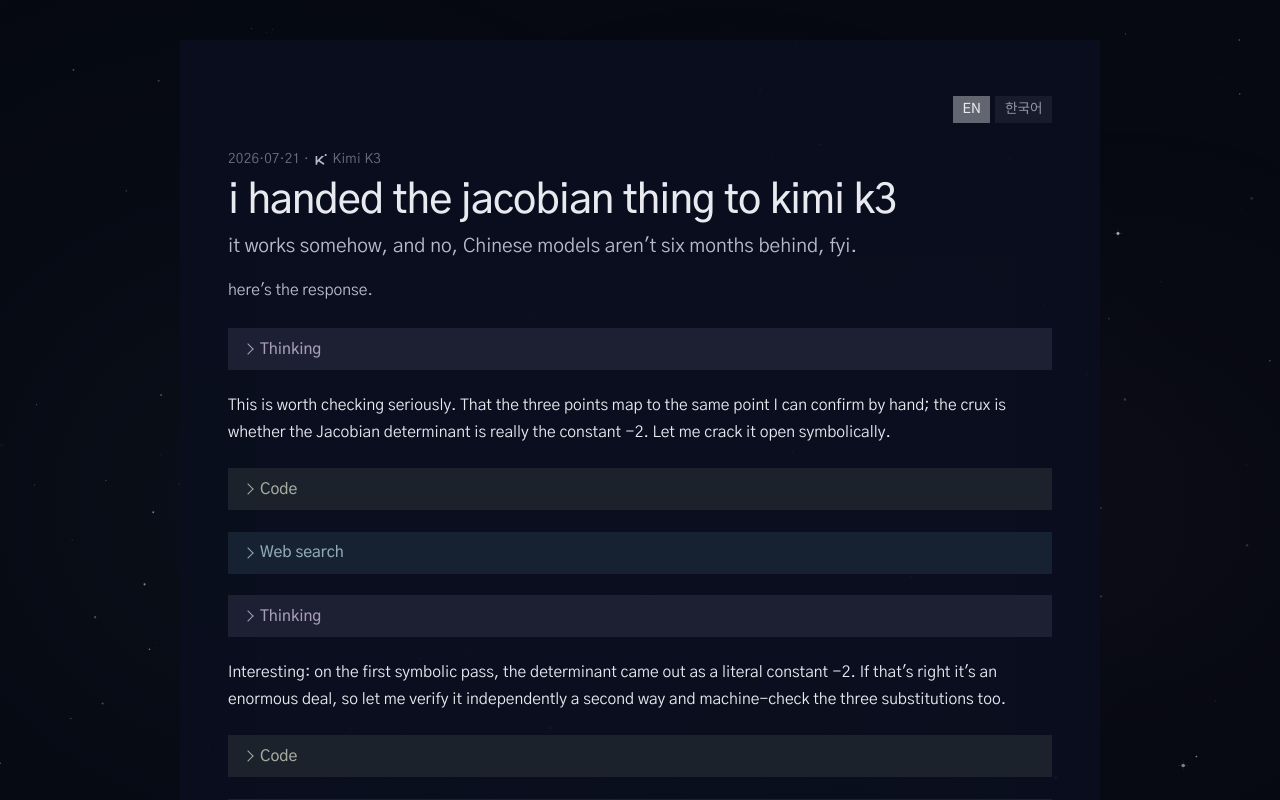
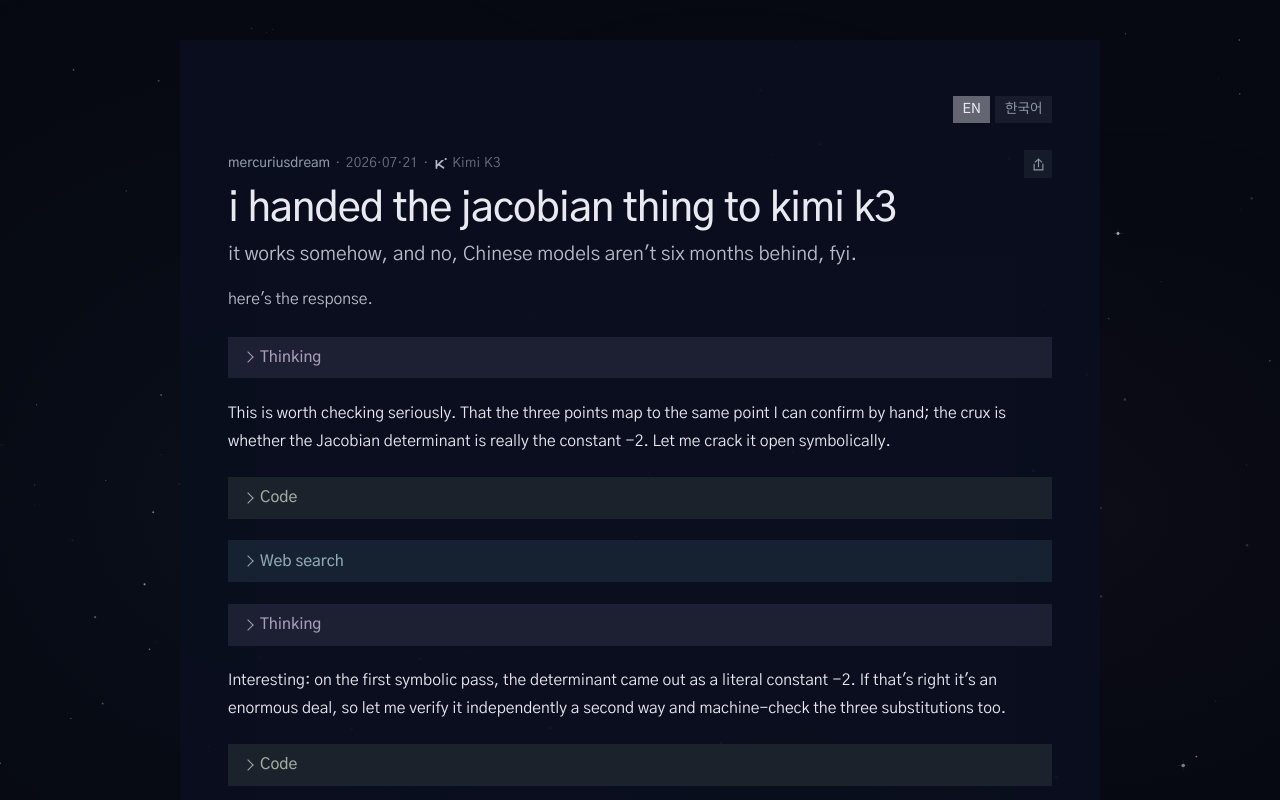
Before and after one commit to MercuriusDream/mercuriusdream.github.io, a React (Vite) app: page /writings in a window 1280 px wide. Both pictures are taken after a click on the button 640 px from the left and 361 px from the top of the page. Built offline with nearby package versions, Linux system fonts and the light colour scheme; a web font is replaced by a local one.

Commit message:
Share button: SVG icon on the kicker row; kicker gains mercuriusdream home link

```diff
--- a/src/components/Icons.jsx
+++ b/src/components/Icons.jsx
@@ -50,6 +50,22 @@ export const IconBlog = (p) => (
       clipRule="evenodd"
       d="M3.25 17.1a3.25 3.25 0 1 1 0 6.5 3.25 3.25 0 0 1 0-6.5ZM0 8.05c8.8 0 15.95 7.15 15.95 15.95h-4.8C11.15 17.85 6.15 12.85 0 12.85v-4.8ZM0 0c13.25 0 24 10.75 24 24h-4.8C19.2 13.4 10.6 4.8 0 4.8V0Z"
     />
+  </svg>
+);
+
+// Share: export arrow, stroke-style, square caps (matches the flat UI)
+export const IconShare = (p) => (
+  <svg viewBox="0 0 24 24" fill="none" stroke="currentColor" strokeWidth="1.8" strokeLinecap="square" aria-hidden={true} focusable={false} {...p}>
+    <path d="M12 3.5v12" />
+    <path d="M7 8l5-4.5L17 8" />
+    <path d="M5 11.5v9h14v-9" />
+  </svg>
+);
+
+// Check: copied confirmation
+export const IconCheck = (p) => (
+  <svg viewBox="0 0 24 24" fill="none" stroke="currentColor" strokeWidth="2" strokeLinecap="square" aria-hidden={true} focusable={false} {...p}>
+    <path d="M4.5 12.5l5 5L19.5 6.5" />
   </svg>
 );
 
--- a/src/pages/Document.css
+++ b/src/pages/Document.css
@@ -50,9 +50,16 @@
 /* ── Header ── */
 .doc-head { display: flex; flex-direction: column; gap: 0.5rem; }
 .doc-kicker {
-  display: inline-flex; align-items: center; gap: 0.4em;
+  display: flex; align-items: center; justify-content: space-between; gap: 0.75rem;
+  width: 100%;
   font-size: var(--fs-sm); letter-spacing: 0.02em; color: var(--grey-1);
 }
+.doc-kicker-meta { display: inline-flex; align-items: center; gap: 0.4em; min-width: 0; }
+.doc-kicker-home {
+  color: var(--ink-3); font-weight: 500;
+  transition: color 0.3s var(--ease-out-expo);
+}
+.doc-kicker-home:hover { color: var(--ink); text-decoration: underline; text-underline-offset: 3px; }
 .doc-mark { display: inline-flex; color: var(--doc-accent); }
 .doc-mark svg { width: 0.95em; height: 0.95em; display: block; }
 .doc-title {
@@ -236,7 +243,7 @@ a.tx-res-title:hover { text-decoration: underline; text-underline-offset: 3px; }
 }
 .doc-src-item .inline-link { font-size: var(--fs-sm); font-weight: 500; }
 
-.doc-foot { margin-top: 1.6rem; display: flex; justify-content: space-between; align-items: center; }
+.doc-foot { margin-top: 1.6rem; display: flex; }
 .doc-back {
   display: inline-flex; align-items: center; min-height: 28px;
   padding: 0.15rem 0.55rem;
@@ -252,18 +259,17 @@ a.tx-res-title:hover { text-decoration: underline; text-underline-offset: 3px; }
 .doc-back:active { transform: scale(0.96) rotate(0deg); transition-duration: 0.08s; }
 
 .doc-share {
-  display: inline-flex; align-items: center; min-height: 28px;
-  padding: 0.15rem 0.55rem;
-  font-size: calc(var(--fs-xs) * 1.25); font-weight: 500;
-  color: var(--ink);
-  background-color: color-mix(in srgb, var(--c-grey), var(--sky) 55%);
-  transition: background-color 0.45s var(--ease-out-expo), transform 0.45s var(--ease-out-expo);
+  flex: none;
+  display: inline-flex; align-items: center; justify-content: center;
+  width: 28px; height: 28px;
+  color: var(--ink-3);
+  background-color: color-mix(in srgb, var(--grey-1) 14%, transparent);
+  transition: color 0.4s var(--ease-out-expo), background-color 0.4s var(--ease-out-expo), transform 0.4s var(--ease-out-expo);
 }
-.doc-share:hover {
-  background-color: color-mix(in srgb, var(--c-grey), var(--sky) 30%);
-  transform: scale(1.12) rotate(3deg);
-}
-.doc-share:active { transform: scale(0.96) rotate(0deg); transition-duration: 0.08s; }
+.doc-share:hover { color: var(--ink); background-color: color-mix(in srgb, var(--ink) 12%, transparent); }
+.doc-share:active { transform: scale(0.9); transition-duration: 0.08s; }
+.doc-share svg { width: 15px; height: 15px; display: block; }
+.doc-share.is-copied { color: var(--doc-accent); }
 
 /* ── Standalone figure (image-only writings) ── */
 /* Screenshots are retina-dense; showing them at half width keeps them crisp. */
--- a/src/pages/Document.jsx
+++ b/src/pages/Document.jsx
@@ -1,6 +1,7 @@
 import { useMemo, useState } from 'react';
 import { useParams } from 'react-router-dom';
 import { useNavTransition } from '../hooks/useNavTransition';
+import { IconShare, IconCheck } from '../components/Icons';
 import docs from '../docs';
 import './Document.css';
 
@@ -149,8 +150,10 @@ function ShareButton({ doc }) {
     } catch { /* no clipboard access — nothing to do */ }
   };
   return (
-    <button type="button" onClick={onShare} className="doc-share" data-glow aria-label="Share this writing">
-      {copied ? 'copied ✓' : 'share ↗'}
+    <button type="button" onClick={onShare}
+      className={`doc-share${copied ? ' is-copied' : ''}`} data-glow
+      aria-label={copied ? 'Link copied' : 'Share this writing'}>
+      {copied ? <IconCheck /> : <IconShare />}
     </button>
   );
 }
@@ -189,8 +192,13 @@ function Document() {
 
           <header className="doc-head">
             <p className="doc-kicker reveal-hero" style={delay(680)}>
-              {doc.kicker}
-              {Mark && <> · <span className="doc-mark" aria-hidden="true"><Mark /></span> {doc.markLabel}</>}
+              <span className="doc-kicker-meta">
+                <button type="button" className="doc-kicker-home" data-glow onClick={() => navTo('/')}>mercuriusdream</button>
+                <span aria-hidden="true">·</span>
+                {doc.kicker}
+                {Mark && <> <span aria-hidden="true">·</span> <span className="doc-mark" aria-hidden="true"><Mark /></span> {doc.markLabel}</>}
+              </span>
+              <ShareButton doc={doc} />
             </p>
             <h1 className="doc-title reveal-hero" style={delay(760)}>{doc.title}</h1>
             {doc.subtitle && <p className="doc-subtitle reveal" style={delay(840)}>{doc.subtitle}</p>}
@@ -239,7 +247,7 @@ function Document() {
             </div>
           )}
 
-          <footer className="doc-foot reveal"><BackLink /><ShareButton doc={doc} /></footer>
+          <footer className="doc-foot reveal"><BackLink /></footer>
 
           {bilingual && <LangSwitch lang={lang} setLang={setLang} place="bot" />}
         </article>
```
